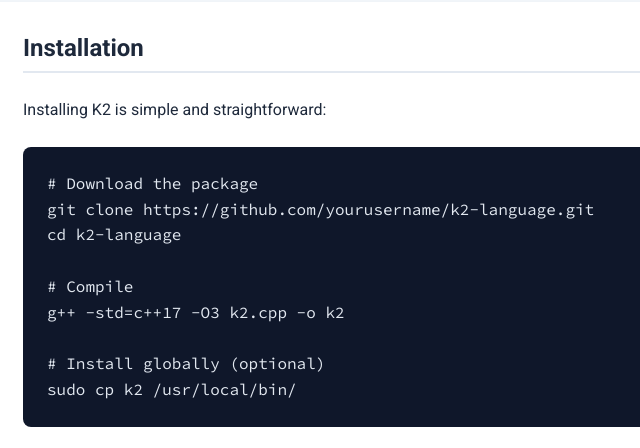
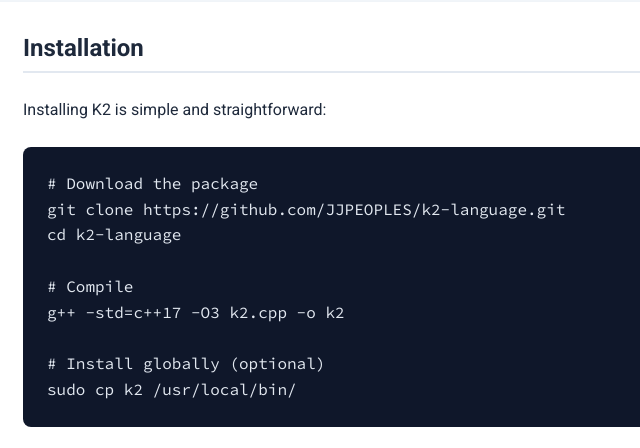
Before and after one commit to JJPEOPLES/k2.com, a plain HTML site: page index.html in a window 1280 px wide. Shown: the part 3758-4206 px from the top of the page, 299-939 px from the left. Drawn offline with nearby package versions, Linux system fonts and the light colour scheme.

Commit message:
Update index.html

```diff
--- a/index.html
+++ b/index.html
@@ -350,7 +350,7 @@ Execution time: 1180 nanoseconds</pre>
                     <p>Installing K2 is simple and straightforward:</p>
                     <div class="code-block">
                         <pre><code># Download the package
-git clone https://github.com/yourusername/k2-language.git
+git clone https://github.com/JJPEOPLES/k2-language.git
 cd k2-language
 
 # Compile
```
